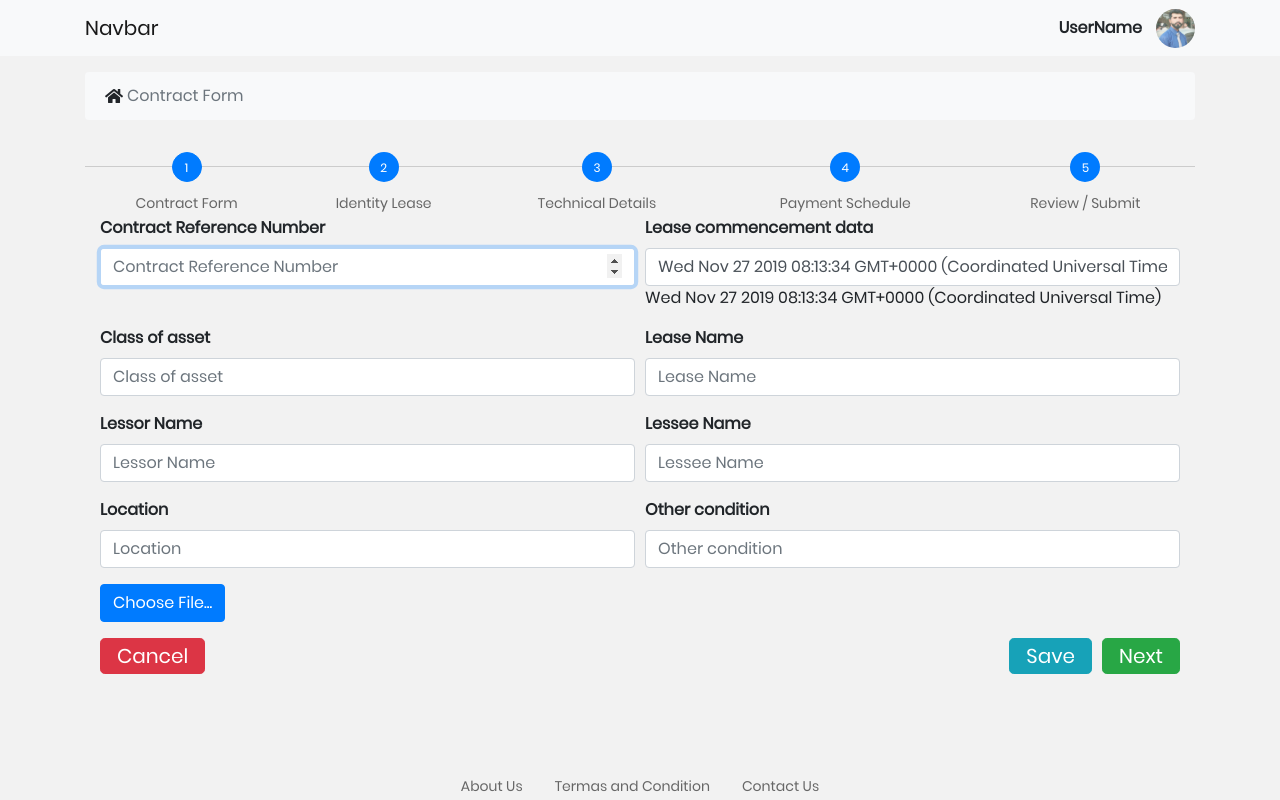
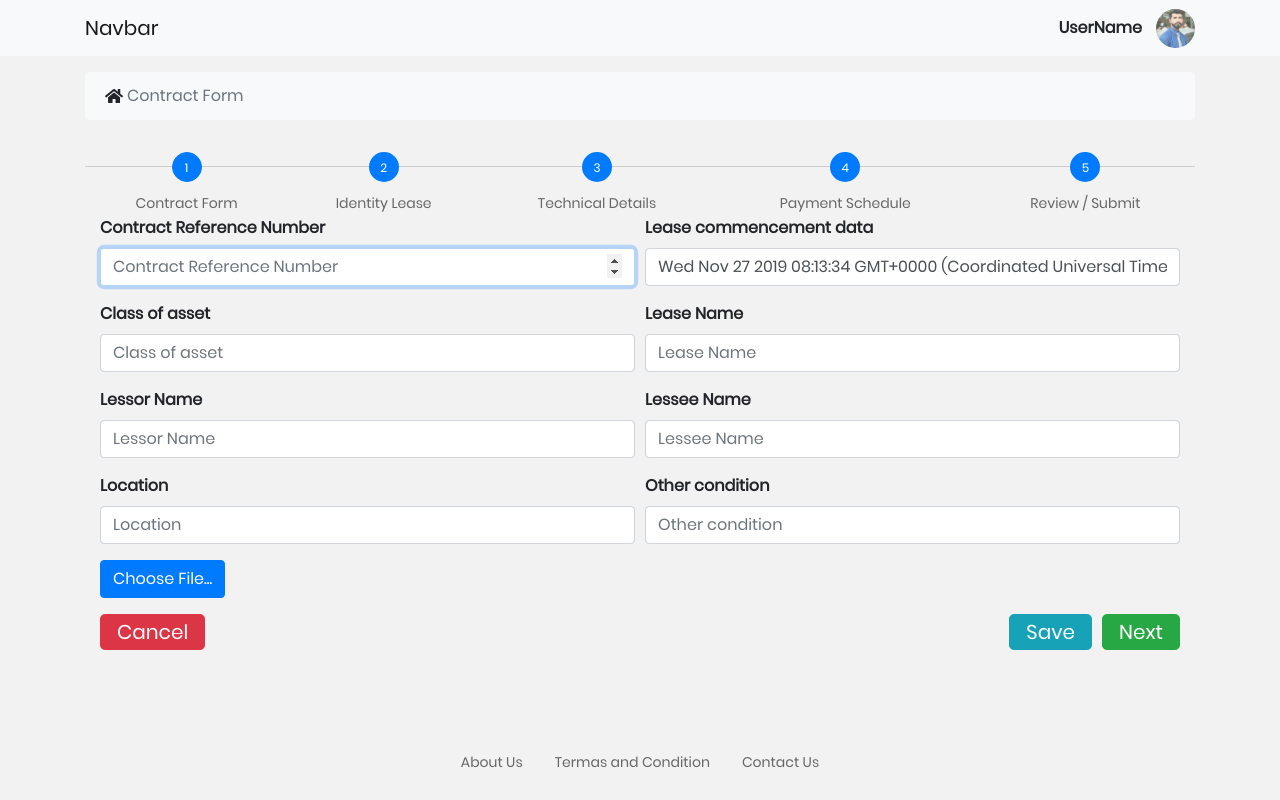
Before and after one commit to junaidp/ifrsclient, an Angular app: page /newlease in a window 1280 px wide. Built offline with nearby package versions, Linux system fonts and the light colour scheme.

Commit message:
removed binding visible

```diff
--- a/src/app/new-lease/new-lease.component.html
+++ b/src/app/new-lease/new-lease.component.html
@@ -99,7 +99,6 @@
                                     <div class="invalid-feedback">
                                         Please provide a valid Contract Reference Number.
                                     </div>
-                                    {{leaseContractNo}}
                                 </div>
                                 <div class="col-md-6 mb-3">
                                     <label for="validationCustom04">Lease commencement data</label>
@@ -108,7 +107,6 @@
                                     <div class="invalid-feedback">
                                         Please provide a valid Lease commencement data.
                                     </div>
-                                    {{commencementDate}}
                                 </div>
                             </div>
                             <div class="form-row">
@@ -119,7 +117,6 @@
                                     <div class="invalid-feedback">
                                         Please provide a valid Class of asset.
                                     </div>
-                                    {{classAsset}}
                                 </div>
                                 <div class="col-md-6 mb-3">
                                     <label for="validationCustom04">Lease Name</label>
```
